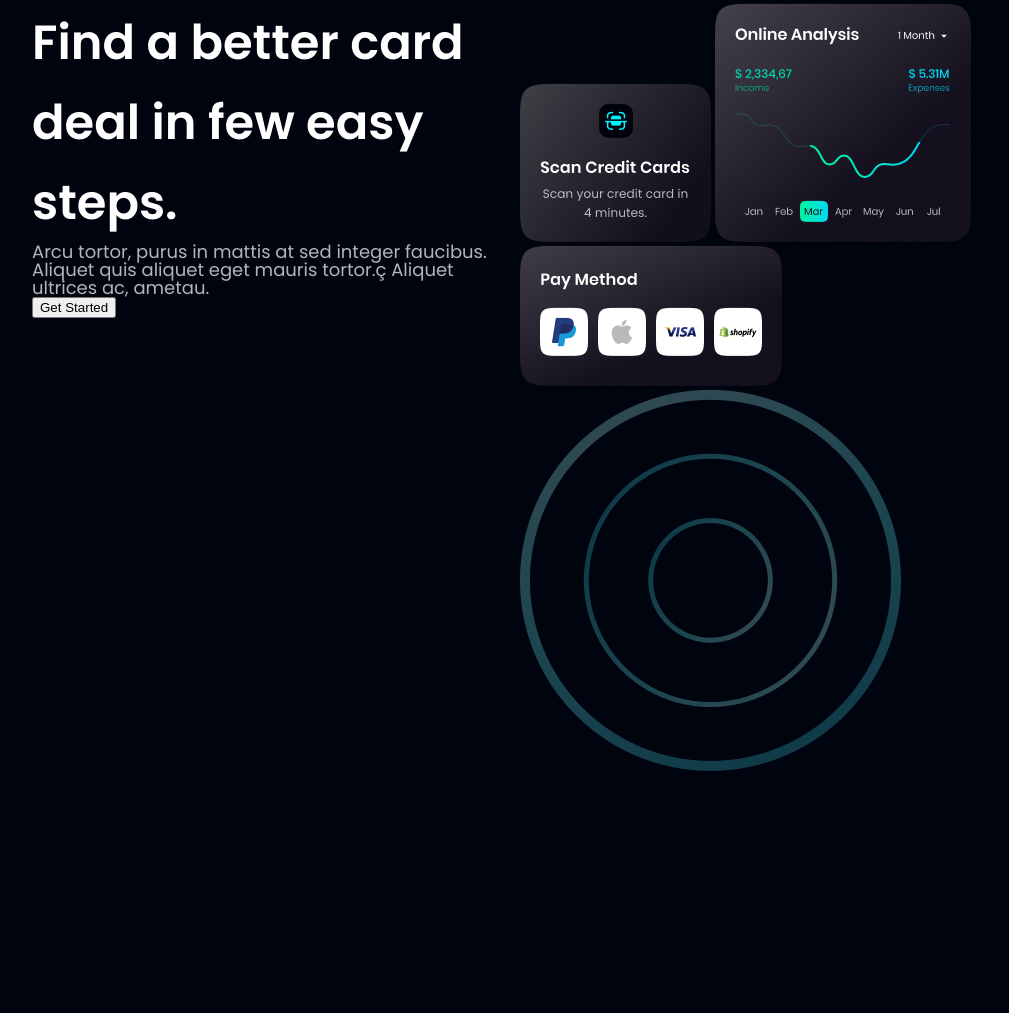
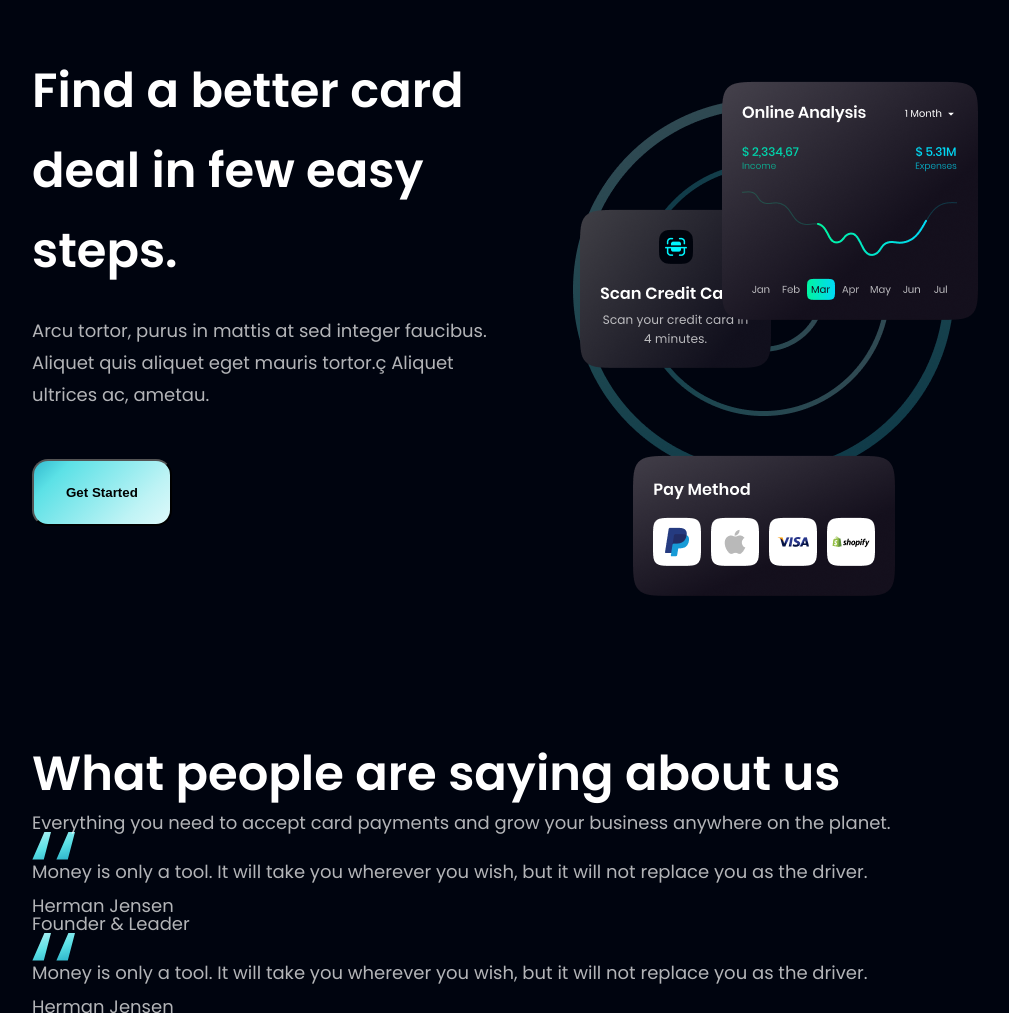
Before and after one commit to tayreis/lp_hoobank, a plain HTML site: page index.html in a window 1280 px wide. Shown: the part 2719-3732 px from the top of the page, without its empty margins (104-1113 px from the left). Drawn offline with Linux system fonts and the light colour scheme.

Commit message:
ajuste da quarta seção

```diff
--- a/assets/css/geral.css
+++ b/assets/css/geral.css
@@ -22,3 +22,7 @@ p {
     opacity: 70%;
     font-size: 1.125rem;
 }
+
+button:hover {
+    cursor: pointer;
+}
--- a/assets/css/imports.css
+++ b/assets/css/imports.css
@@ -14,3 +14,5 @@
 @import "/assets/css/segunda-secao/segunda-secao-direita.css";
 @import "/assets/css/terceira-secao/terceira-secao-esquerda.css";
 @import "/assets/css/terceira-secao/terceira-secao-direita.css";
+@import "/assets/css/quarta-secao/quarta-secao-esquerda.css";
+@import "/assets/css/quarta-secao/quarta-secao-direita.css";
--- /dev/null
+++ b/assets/css/quarta-secao/quarta-secao-direita.css
@@ -0,0 +1,37 @@
+/*posicionamento em pixels não é definitivo, somente para melhor visualização da página*/
+
+.quarta__secao-direita {
+    position: relative;
+}
+
+.quarta__secao-direita--imagem-circle {
+    position: absolute;
+    right: 0;
+    left: 0;
+    top: 0;
+    bottom: 0;
+    margin: auto;
+}
+
+.quarta__secao-direita--imagem-scan {
+    position: absolute;
+    left: 60px;
+    top: 0;
+    bottom: 0;
+    margin: auto;
+
+}
+
+.quarta__secao-direita--imagem-analysis {
+    position: absolute;
+    top: 30px;
+    right: 30px;
+}
+
+.quarta__secao-direita--imagem-paymethod {
+    position: absolute;
+    bottom: -70px;
+    right: 0;
+    left: 0;
+    margin: auto;
+}
--- /dev/null
+++ b/assets/css/quarta-secao/quarta-secao-esquerda.css
@@ -0,0 +1,22 @@
+.quarta__secao-esquerda {
+    display: flex;
+    flex-direction: column;
+    align-items: flex-start;
+}
+
+.quarta__secao-esquerda--titulo {
+    margin-bottom: 1.5rem;
+}
+
+.quarta__secao-esquerda--paragrafo {
+    margin-bottom: 3rem;
+    line-height: 2rem;
+}
+
+.quarta__secao-esquerda--botao {
+    padding: 1.5rem 2rem ;
+    border-radius: 16px;
+    background: var(--gradiente-azul);
+    font-weight: 700;
+
+}
--- a/assets/css/terceira-secao/terceira-secao-esquerda.css
+++ b/assets/css/terceira-secao/terceira-secao-esquerda.css
@@ -1,6 +1,5 @@
 .terceira__secao-esquerda {
     position: relative;
-
 }
 
 /*Esses números negativos não são ideais*/
@@ -8,18 +7,9 @@
     position: absolute;
     top: -150px;
     right: 120px;
-    -webkit-filter: blur(3px);
-	filter: blur(3px);
-	-webkit-transition: .3s ease-in-out;
-	transition: .3s ease-in-out;
 
 }
 
-.terceira__secao-esquerda--imagem-paypal:hover {
-    -webkit-filter: blur(0);
-	filter: blur(0);
-    transition: .3s ease-in-out;
-}
 
 .terceira__secao-esquerda--imagem-transaction {
     position: absolute;
@@ -34,7 +24,6 @@
 
 }
 
-
 .terceira__secao-esquerda--imagem-transaction:hover {
     -webkit-filter: blur(0);
 	filter: blur(0);
@@ -46,14 +35,4 @@
     position: absolute;
     bottom: -40px;
     right: 40px;
-    -webkit-filter: blur(3px);
-	filter: blur(3px);
-	-webkit-transition: .3s ease-in-out;
-	transition: .3s ease-in-out;
 }
-
-.terceira__secao-esquerda--imagem-great:hover {
-    -webkit-filter: blur(0);
-	filter: blur(0);
-    transition: .3s ease-in-out;
-}
--- a/index.html
+++ b/index.html
@@ -52,7 +52,7 @@
         </div>
         <section class="segunda__secao section">
             <div class="segunda__secao-esquerda">
-                <h2 class="titulo-secundario" class="segunda__secao-esquerda--titulo">You do the business, we'll handle the money.</h2>
+                <h2 class="segunda__secao-esquerda--titulo titulo-secundario">You do the business, we'll handle the money.</h2>
                 <p class="segunda__secao-esquerda--paragrafo">With the right credit card, you can improve your financial life by<br> building credit, earning rewards and saving money. But with<br> hundreds of credit cards on the market.</p>
                 <button class="segunda__secao-esquerda--botao">Get Started</button>
             </div>
@@ -91,7 +91,7 @@
                 <img class="terceira__secao-esquerda--imagem-paypal" src="assets/img/img_paypal.png" alt="">
             </div>
             <div class="terceira__secao-direita">
-                <h2 class="titulo-secundario" class="terceira__secao-direita-titulo">Easily control your billing & invoicing.</h2>
+                <h2 class="terceira__secao-direita-titulo titulo-secundario">Easily control your billing & invoicing.</h2>
                 <p class="terceira__secao-direita-paragrafo">Elit enim sed massa etiam. Mauris eu adipiscing ultrices ametodio aenean neque. Fusce ipsum orci rhoncus aliporttitor integer platea placerat.</p>
                 <div>
                     <img  class="terceira__secao-direita-apps" src="assets/img/app-store.svg" alt="">
@@ -102,18 +102,18 @@
         </section>
         <section class="quarta__secao section">
             <div class="quarta__secao-esquerda">
-                <h2 class="titulo-secundario" class="quarta__secao-esquerda--titulo">Find a better card deal in few easy steps.</h2>
-                <p class="segunda_section_div-esquerda-paragrafo">Arcu tortor, purus in mattis at sed integer faucibus. Aliquet quis aliquet eget mauris tortor.ç Aliquet ultrices ac, ametau.</p>
+                <h2 class="quarta__secao-esquerda--titulo titulo-secundario">Find a better card deal in few easy steps.</h2>
+                <p class="quarta__secao-esquerda--paragrafo">Arcu tortor, purus in mattis at sed integer faucibus. Aliquet quis aliquet eget mauris tortor.ç Aliquet ultrices ac, ametau.</p>
                 <button class="quarta__secao-esquerda--botao">Get Started</button>
             </div>
-            <div>
-                <img src="assets/img/card_scan-credit.png" alt="">
-                <img src="assets/img/card_online-analysis.png" alt="">
-                <img src="assets/img/card_pay-method.png" alt="">
-                <img src="assets/img/card_circle.png" alt="">
+            <div class="quarta__secao-direita">
+                <img class="quarta__secao-direita--imagem-circle" src="assets/img/card_circle.png" alt="">
+                <img class="quarta__secao-direita--imagem-scan" src="assets/img/card_scan-credit.png"  alt="">
+                <img class="quarta__secao-direita--imagem-analysis" src="assets/img/card_online-analysis.png" alt="">
+                <img class="quarta__secao-direita--imagem-paymethod" src="assets/img/card_pay-method.png" alt="">
             </div>
         </section>
-        <section class="quarta__section section">
+        <section class="quinta__secao">
             <div>
                 <h2 class="titulo-secundario">What people are saying about us</h2>
                 <p>Everything you need to accept card payments and grow your business anywhere on the planet.</p>
```
